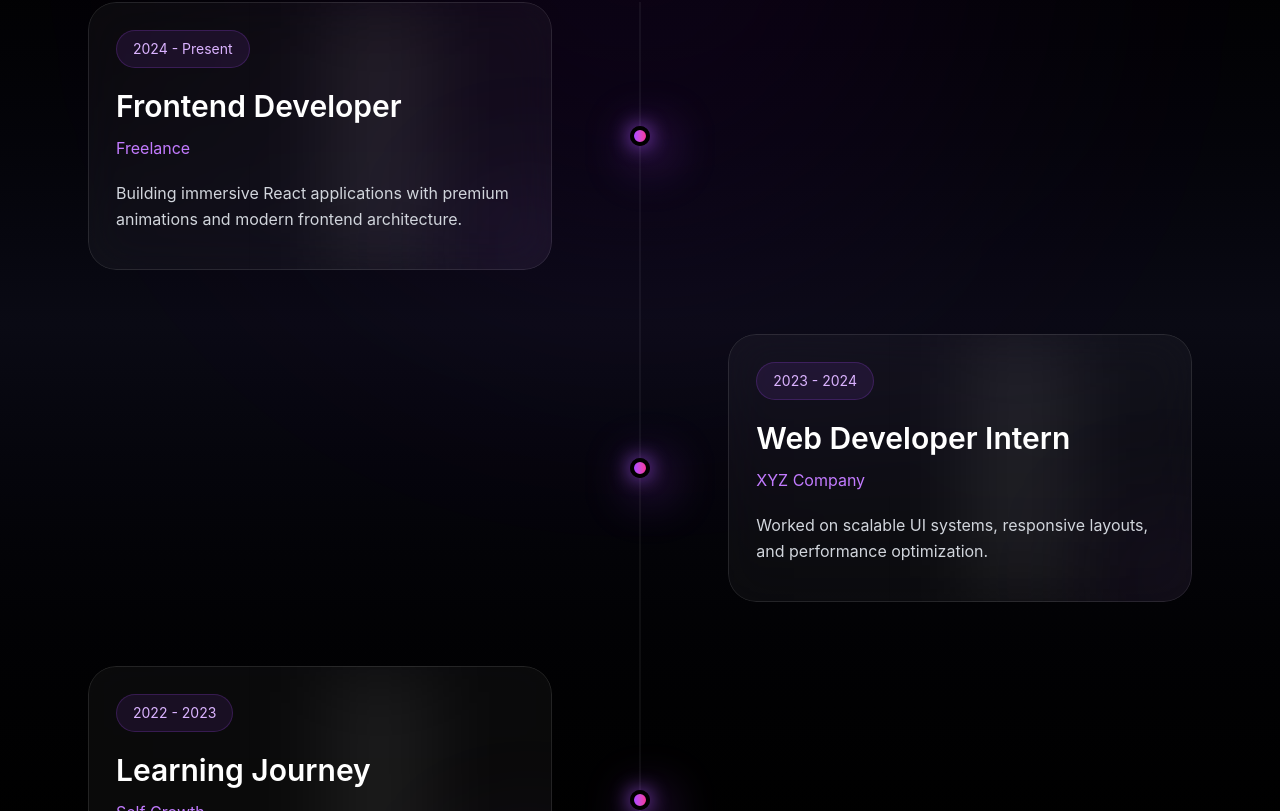
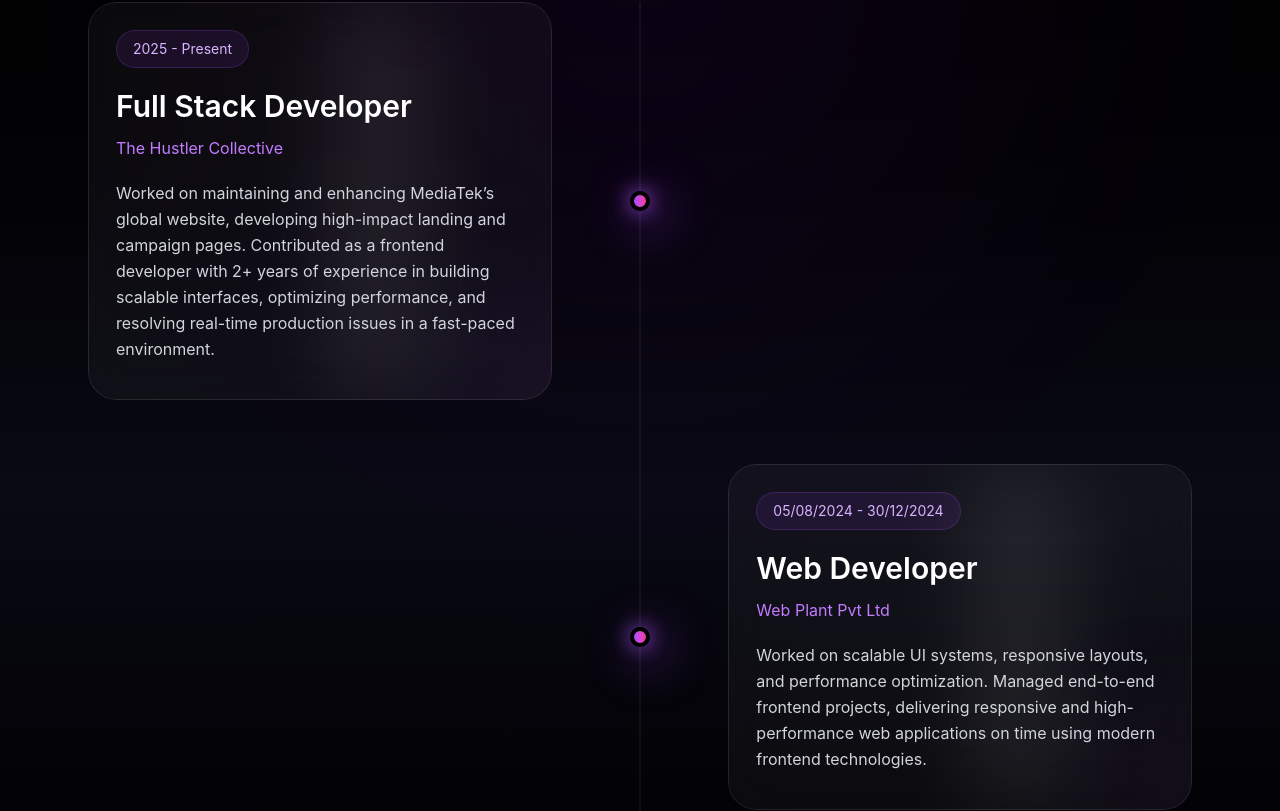
Before and after one commit to Sahilkadam01/latest_portfolio, a React (Vite) app: page / in a window 1280 px wide. Shown: the part 2509-3320 px from the top of the page. Built offline with nearby package versions, Linux system fonts and the light colour scheme.

Commit message:
commit 26 experience section updated

```diff
--- a/src/components/contact_section/Contact.jsx
+++ b/src/components/contact_section/Contact.jsx
@@ -74,12 +74,12 @@ export default function Contact() {
 
               <div className="flex items-center gap-4">
                 <FaEnvelope className="text-purple-400 text-xl" />
-                <span className="text-gray-300">your@email.com</span>
+                <span className="text-gray-300">sahilkadam2701@email.com</span>
               </div>
 
               <div className="flex items-center gap-4">
                 <FaPhoneAlt className="text-purple-400 text-xl" />
-                <span className="text-gray-300">+91 00000 00000</span>
+                <span className="text-gray-300">+91 9899936516</span>
               </div>
 
               <div className="flex items-center gap-4">
--- a/src/components/experience/Experience.jsx
+++ b/src/components/experience/Experience.jsx
@@ -8,25 +8,25 @@ import { useRef } from "react";
 
 const experiences = [
   {
-    role: "Frontend Developer",
-    company: "Freelance",
-    period: "2024 - Present",
+    role: "Full Stack Developer",
+    company: "The Hustler Collective",
+    period: "2025 - Present",
     description:
-      "Building immersive React applications with premium animations and modern frontend architecture.",
+      "Worked on maintaining and enhancing MediaTek’s global website, developing high-impact landing and campaign pages. Contributed as a frontend developer with 2+ years of experience in building scalable interfaces, optimizing performance, and resolving real-time production issues in a fast-paced environment.",
+  },
+  {
+    role: "Web Developer",
+    company: "Web Plant Pvt Ltd",
+    period: "05/08/2024 - 30/12/2024",
+    description:
+      "Worked on scalable UI systems, responsive layouts, and performance optimization. Managed end-to-end frontend projects, delivering responsive and high-performance web applications on time using modern frontend technologies.",
   },
   {
     role: "Web Developer Intern",
-    company: "XYZ Company",
-    period: "2023 - 2024",
+    company: "Test Yantra",
+    period: "01/01/2024 - 30/07/2024",
     description:
-      "Worked on scalable UI systems, responsive layouts, and performance optimization.",
-  },
-  {
-    role: "Learning Journey",
-    company: "Self Growth",
-    period: "2022 - 2023",
-    description:
-      "Focused on mastering JavaScript, React, UI/UX design, and interactive experiences.",
+      "Worked as a Web Developer, building responsive and visually engaging web applications using React.js, Tailwind CSS, and modern frontend technologies. Focused on creating smooth user experiences, optimizing performance, and developing clean, scalable interfaces for real-world projects across multiple devices and screen sizes.",
   },
 ];
 
```
